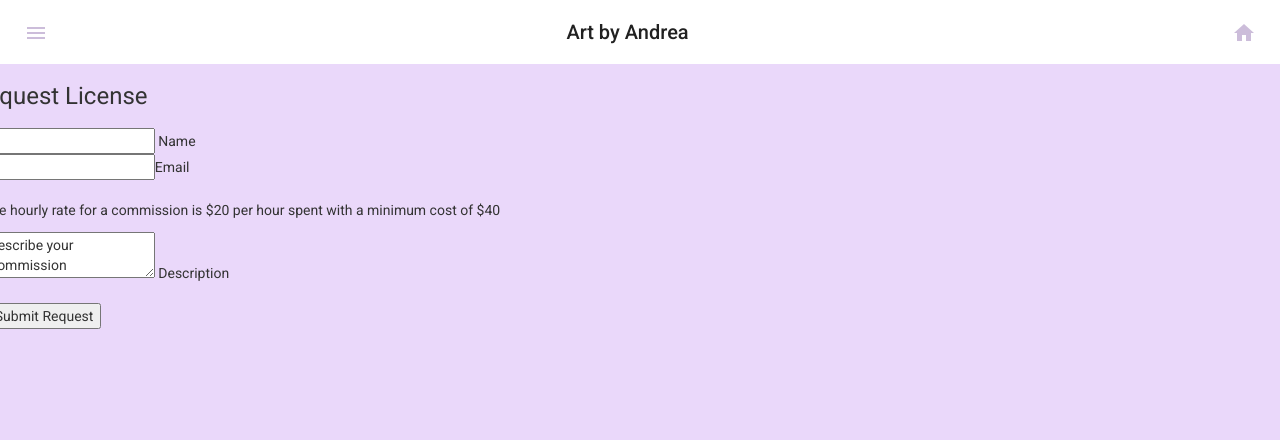
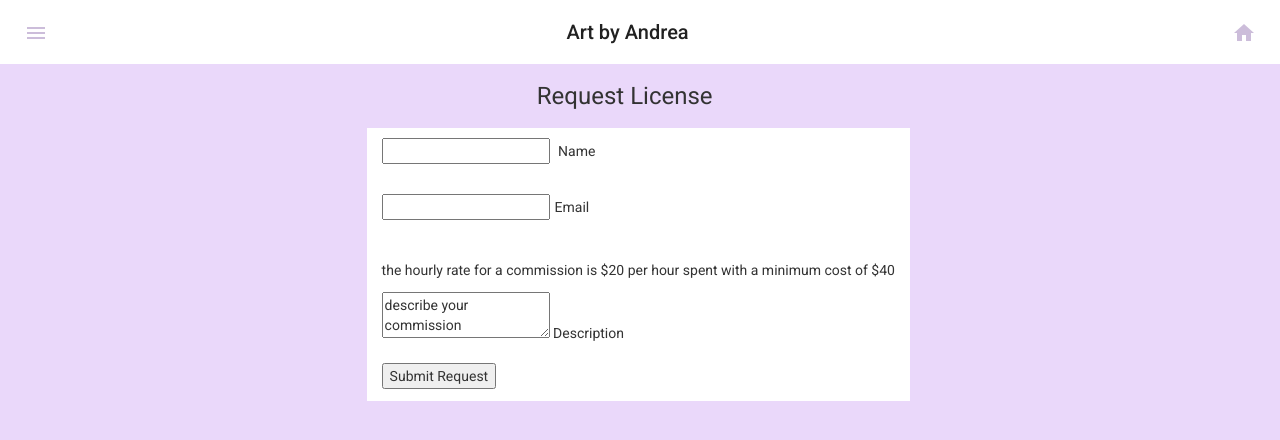
Before and after one commit to Eliotdoesprogramming/art-portfolio, an Angular app in the folder angular-art-portfolio/: page /commission in a window 1280 px wide. Shown: the top 440 px of the page. Built offline with nearby package versions, Linux system fonts and the light colour scheme.

Commit message:
more commission changes

```diff
--- a/angular-art-portfolio/src/app/commission/commission.component.css
+++ b/angular-art-portfolio/src/app/commission/commission.component.css
@@ -0,0 +1,26 @@
+@import "~@angular/material/prebuilt-themes/indigo-pink.css";
+.example-container .mat-form-field+.mat-form-field {
+    margin-left: 8px;
+    margin-bottom: 20px;
+}
+
+h1 {
+    display: flex;
+    justify-content: center;
+    margin-left: 25%;
+}
+
+.container {
+    background-color: white;
+    width: 100%;
+    height: auto;
+    margin-bottom: 15px;
+    margin-left: 15%;
+}
+
+input,
+select {
+    margin-top: 10px;
+    margin-bottom: 20px;
+    margin-right: 5px;
+}
--- a/angular-art-portfolio/src/app/commission/commission.component.ts
+++ b/angular-art-portfolio/src/app/commission/commission.component.ts
@@ -1,4 +1,6 @@
 import { Component, OnInit } from '@angular/core';
+import { CommissionRequest } from '../commissionRequest';
+import { RequestService } from '../request.service';
 
 @Component({
   selector: 'app-commission',
@@ -7,9 +9,17 @@ import { Component, OnInit } from '@angular/core';
 })
 export class CommissionComponent implements OnInit {
 
-  constructor() { }
+  constructor(private reqService:RequestService) { }
 
   ngOnInit(): void {
   }
-
+  submit(name:string,email:string,business:string,description:string){
+    let toSubmit:CommissionRequest={
+      id:0,
+      name:name,
+      email:email,
+      description:description
+    }
+    this.reqService.addCommisionRequest(toSubmit).subscribe(id=>alert(`added request with id ${id}`));
 }
+}
```
